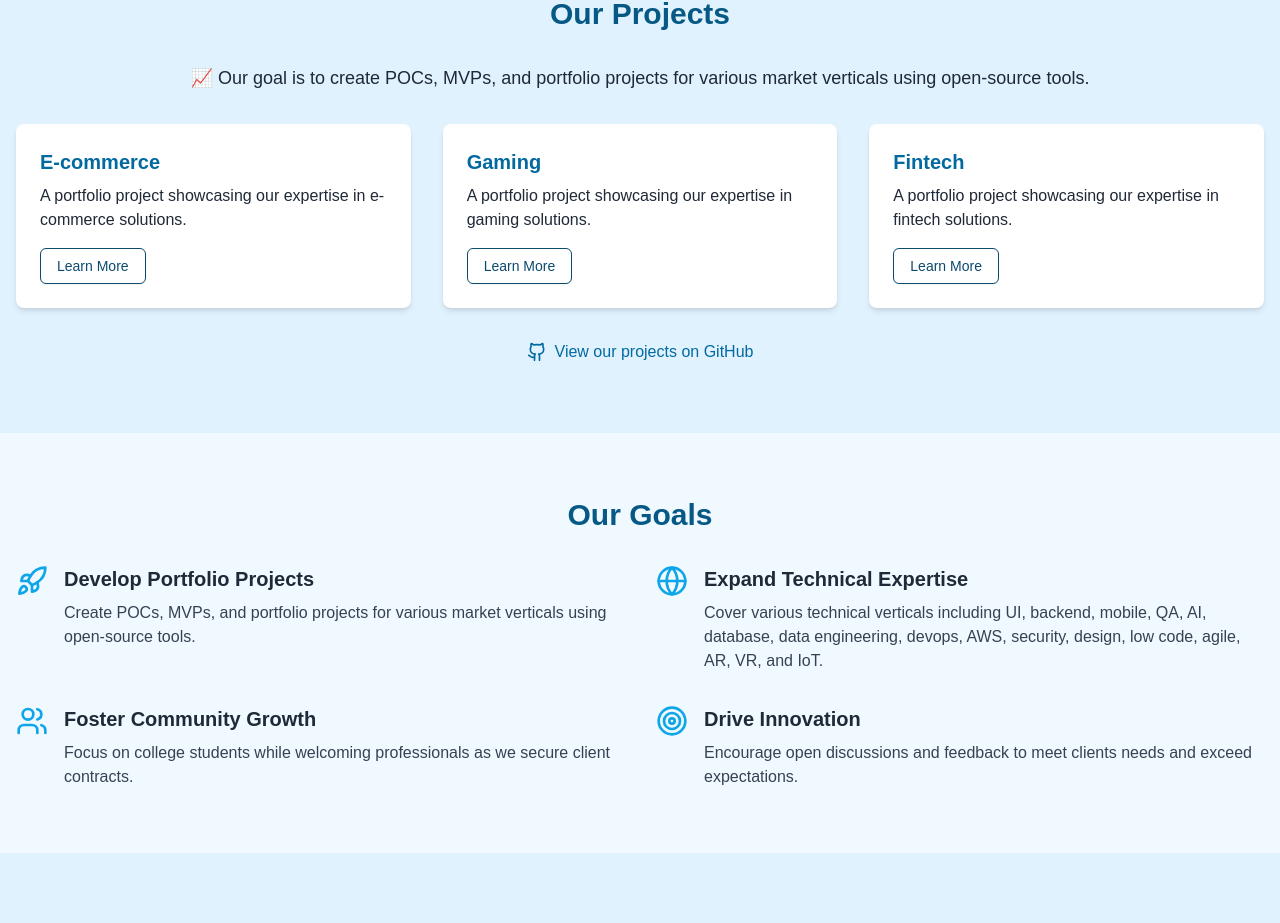
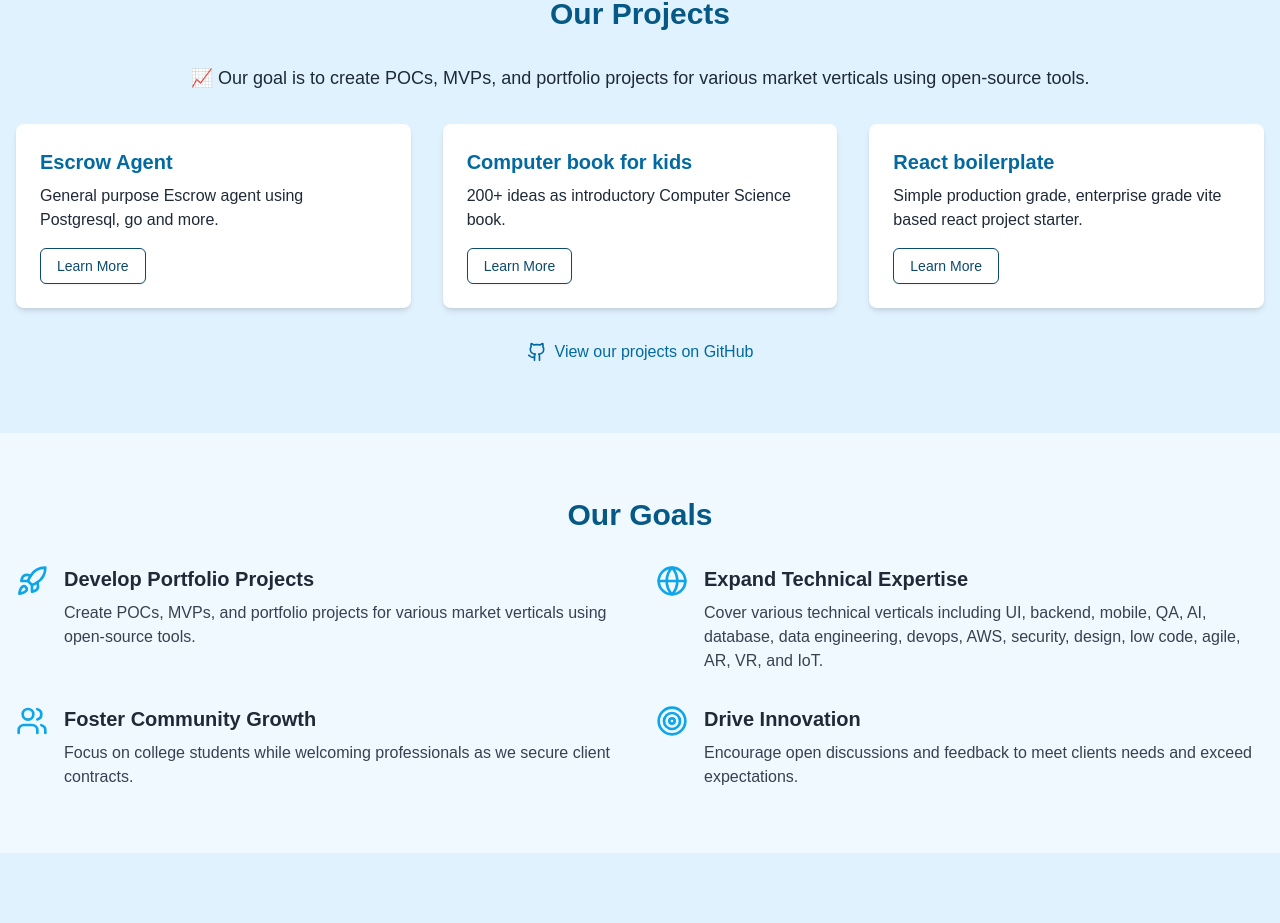
Before and after one commit to org-45/website, a Next.js app: page / in a window 1280 px wide. Shown: the part 1088-2011 px from the top of the page. Built offline with nearby package versions, Linux system fonts and the light colour scheme.

Commit message:
update projects

```diff
--- a/src/app/layout.tsx
+++ b/src/app/layout.tsx
@@ -14,8 +14,8 @@ const geistMono = localFont({
 });
 
 export const metadata: Metadata = {
-  title: "Create Next App",
-  description: "Generated by create next app",
+  title: "org45 | Open source community",
+  description: "Org45 is an open-source focused task force team of software developers, enthusiasts, and professionals",
 };
 
 export default function RootLayout({
--- a/src/app/page.tsx
+++ b/src/app/page.tsx
@@ -5,6 +5,21 @@ import {Github, Rocket, Globe, Users, Target} from 'lucide-react';
 import Image from 'next/image';
 
 import Logo from '../images/org45.png';
+
+const projects = [
+    {
+        name:"Escrow Agent",
+        desc:"General purpose Escrow agent using Postgresql, go and more."
+    },
+    {
+        name:"Computer book for kids",
+        desc:"200+ ideas as introductory Computer Science book."
+    },
+    {
+        name:"React boilerplate",
+        desc:"Simple production grade, enterprise grade vite based react project starter."
+    },
+]
 
 export default function Org45Website() {
     return (
@@ -55,11 +70,11 @@ export default function Org45Website() {
                         open-source tools.
                     </p>
                     <div className="grid grid-cols-1 md:grid-cols-2 lg:grid-cols-3 gap-8">
-                        {['E-commerce', 'Gaming', 'Fintech'].map((project, index) => (
+                        {projects.map((project, index) => (
                             <div key={index} className="bg-white p-6 rounded-lg shadow-md">
-                                <h3 className="text-xl font-semibold mb-2 text-sky-700">{project}</h3>
+                                <h3 className="text-xl font-semibold mb-2 text-sky-700">{project.name}</h3>
                                 <p className="text-gray-800 mb-4">
-                                    A portfolio project showcasing our expertise in {project.toLowerCase()} solutions.
+                                    {project.desc}
                                 </p>
                                 <Button variant="outline" className="text-sky-900 border-sky-900 hover:bg-sky-50">
                                     Learn More
```
